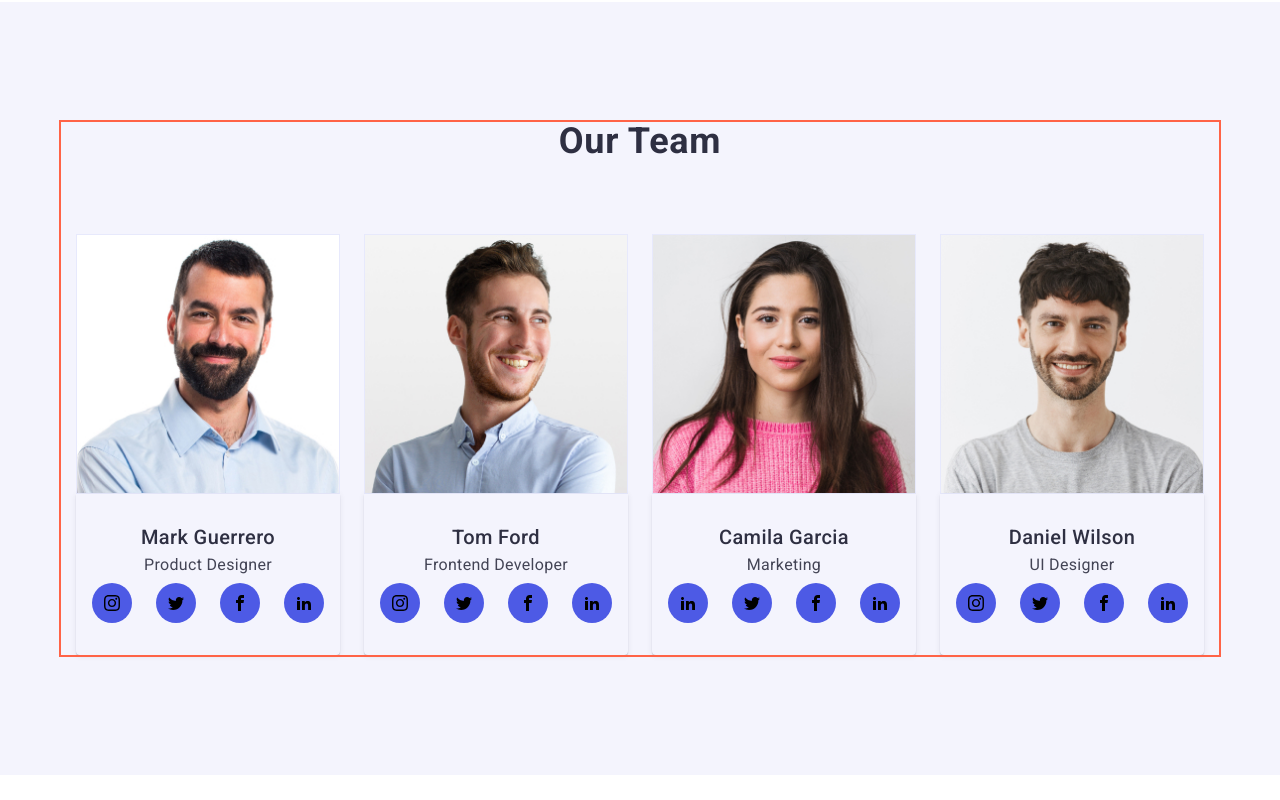
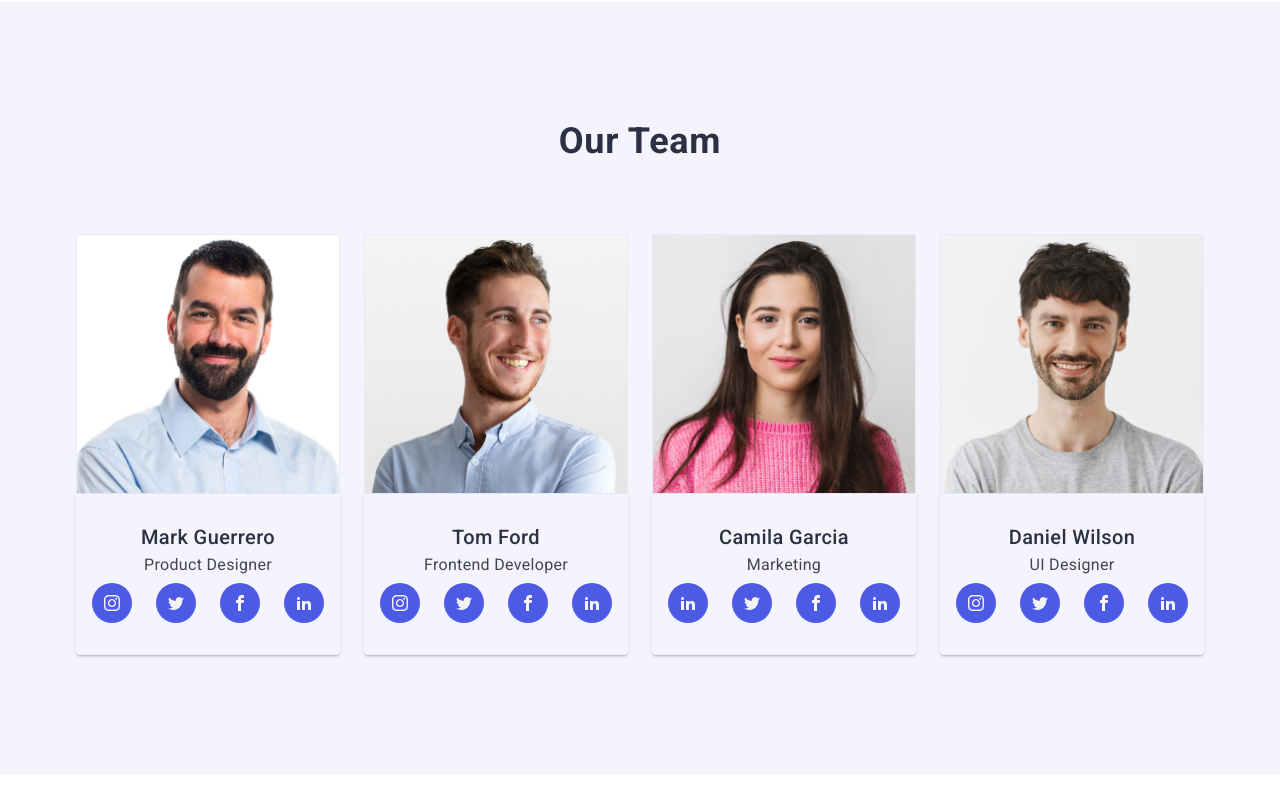
Before and after one commit to Hanhur/goit-markup-hw-04, a plain HTML site: page index.html in a window 1280 px wide. Shown: the part 1700-2500 px from the top of the page. Drawn offline with nearby package versions, Linux system fonts and the light colour scheme.

Commit message:
update index html

```diff
--- a/css/style.css
+++ b/css/style.css
@@ -68,7 +68,7 @@ img
     padding-right: 15px;
     margin-left: auto;
     margin-right: auto;
-    outline: 2px solid tomato;
+    /* outline: 2px solid tomato; */
 }
 
 /*header*/
@@ -427,7 +427,7 @@ img
 }
 .social-icon
 {
-    color: #333333;
+    fill: var(--color-cloud);
 }
 
 /* Customers */
@@ -551,6 +551,7 @@ img
     height: 40px;
     border-radius: 50%;
     background: rgba(255, 255, 255, 0.1);
+    color: var(--color-cloud);
 }
 .footer-link
 {
```
